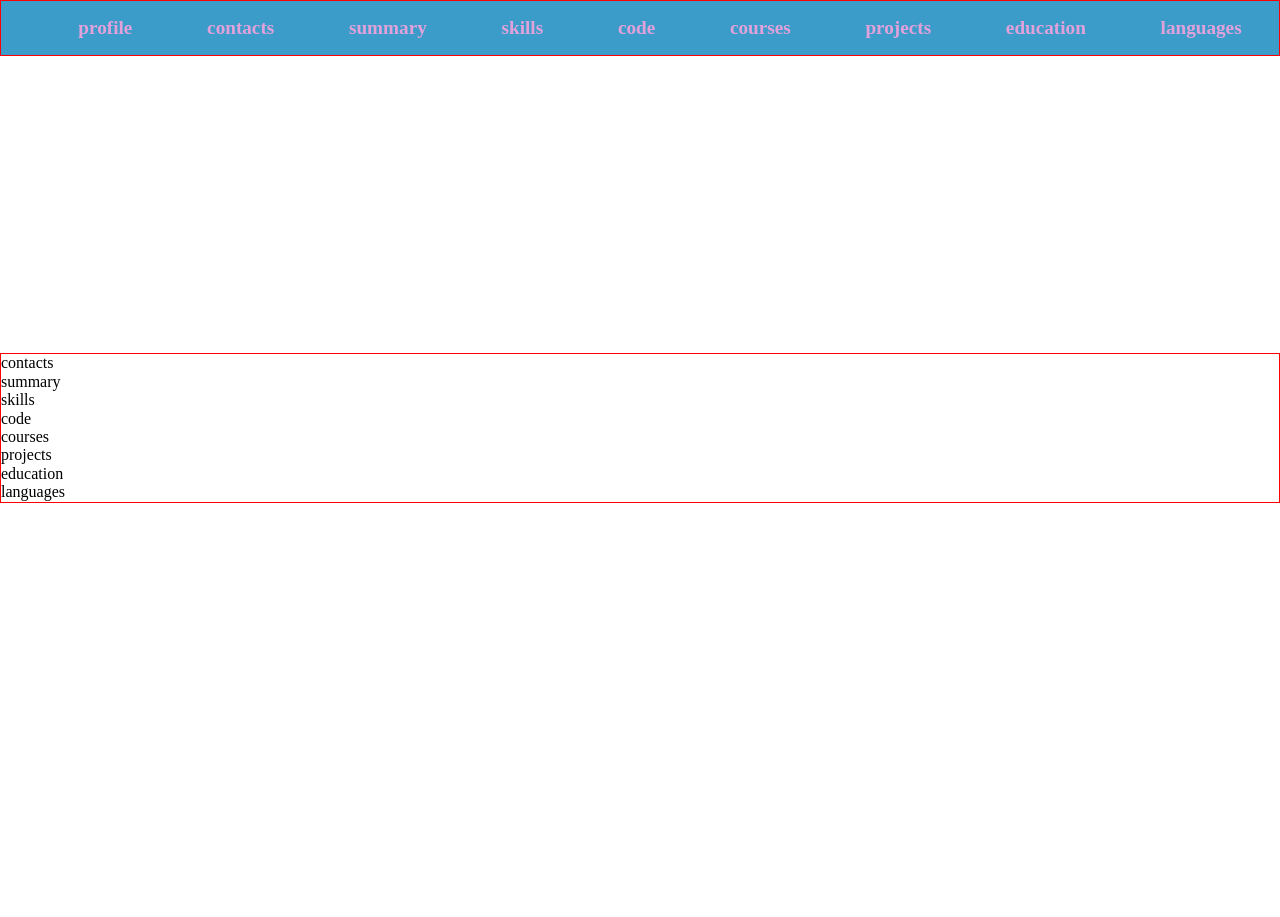
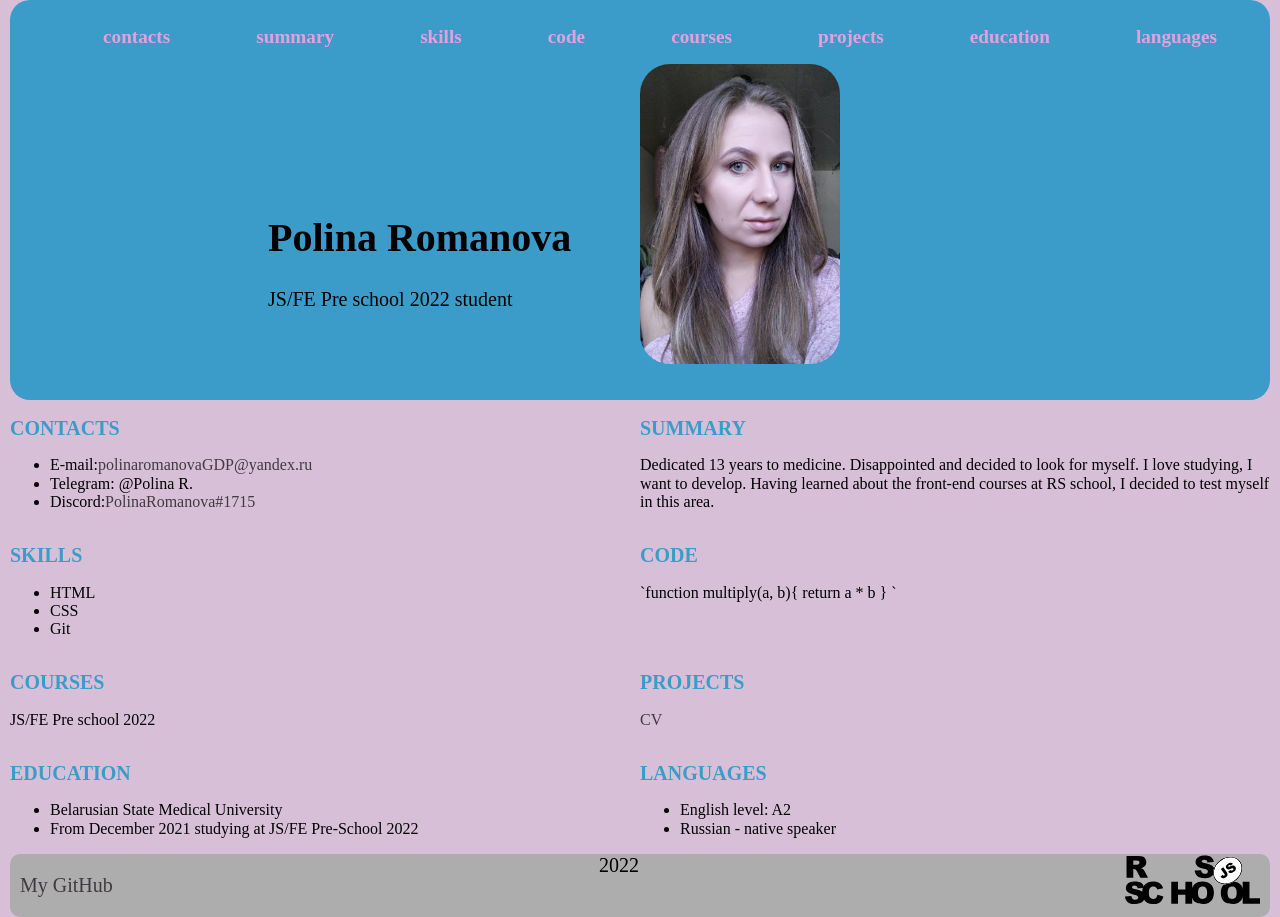
Before and after one commit to PolinaRomanova/rsschool-cv, a plain HTML site: page index.html in a window 1280 px wide. Before the commit the page ends 800 px from the top, so only its background shows below. Drawn offline with nearby package versions, Linux system fonts and the light colour scheme.

Commit message:
feat: text and foto

```diff
--- a/index.html
+++ b/index.html
@@ -18,7 +18,6 @@
     <div class="container">
         <nav class="nav">
        <ul class="nav-list">
-        <li class="nav-item"><a href="#profile" class="nav-link">profile</a></li>
            <li class="nav-item"><a href="#contacts" class="nav-link">contacts</a></li>
            <li class="nav-item"><a href="#summary" class="nav-link">summary</a></li>
            <li class="nav-item"><a href="#skills" class="nav-link">skills</a></li>
@@ -29,30 +28,100 @@
            <li class="nav-item"><a href="#languages" class="nav-link">languages</a></li>
        </ul>
           </nav>
+         </div>
+    <div class="profile">
+             <div class="name"><h1>Polina Romanova</h1>
+                <p>JS/FE Pre school 2022 student</p>
+             </div>
+          <div> <img src="photo cv.jpg" alt="my photo" class="img">
+        </div>
 
+
+  </div>
     </header>
-
-    <main class="main">
-        <div class="conteiner">
-            <section class="section" id="profile">
-
-            </section>
-            <section class="section" id="contacts">contacts</section>
-            <section class="section" id="summary">summary</section>
-            <section class="section" id="skills">skills</section>
-            <section class="section" id="code">code</section>
-            <section class="section" id="courses">courses</section>
-            <section class="section" id="projects">projects</section>
-            <section class="section" id="education">education</section>
-            <section class="section" id="languages">languages</section>
 
 
 
 
-       </div>
-    </main>
 
-    <footer class ="foot">
+ <main class="main-conteiner">
+
+    <section class="section" id="contacts">
+                    <h2 class="section-title">contacts</h2>
+                    <ul>
+                        <li>E-mail:<a href="mailto:polinaromanovaGDP@yandex.ru">polinaromanovaGDP@yandex.ru</a></li>
+                        <li>Telegram: @Polina R. </li>
+                        <li>Discord:<a href="https://discord.com/invite/zUr7wWYPXE">PolinaRomanova#1715</a></li>
+                    </ul>
+                </section>
+                    <section class="section" id="summary">
+                        <h2 class="section-title">summary</h2>
+                        <p> Dedicated 13 years to medicine. Disappointed and decided to look for myself. I love studying, I want to develop. Having learned about the front-end courses at RS school, I decided to test myself in this area. </p>
+                    </section>
+                    <section class="section" id="skills">
+                        <h2 class="section-title">skills</h2>
+                        <ul>
+                            <li >HTML</li>
+                            <li > CSS </li>
+                            <li >Git</li>
+                        </ul>
+                    </section>
+                    <section class="section" id="code">
+
+                        <h2 class="section-title">code</h2>
+                        <p>
+                            `function multiply(a, b){
+                                return a * b
+                              }
+                              `
+                        </p>
+                        </section>
+                    <section class="section" id="courses">
+                        <h2 class="section-title">courses</h2>
+                        <p>
+                            JS/FE Pre school 2022
+                        </p>
+                    </section>
+                    <section class="section" id="projects">
+                        <h2 class="section-title">projects</h2>
+                        <a href="https://PolinaRomanova.github.io/rsschool-cv/cv">CV</a>
+                    </section>
+                    <section class="section" id="education">
+                         <h2 class="section-title">education</h2>
+                         <ul>
+                             <li>Belarusian State Medical University</li>
+                             <li>From December 2021 studying at JS/FE Pre-School 2022</li>
+                         </ul>
+                    </section>
+                    <section class="section" id="languages">
+                        <h2 class="section-title">languages</h2>
+                        <ul>
+                            <li>English level: A2</li>
+                            <li>Russian - native speaker</li>
+                        </ul>
+
+                    </section>
+
+
+
+</main>
+
+
+
+    <footer class ="footer">
+        <div>
+            <a class="footer__github" href=" https://github.com/PolinaRomanova">
+
+                <p>My GitHub</p>
+              </a>
+        </div>
+ <div>2022</div>
+            <div>
+            <a href="https://rs.school/js/">
+                <img src="rs_school_js.svg" height="50px">
+            </a>
+        </div>
+
 
     </footer>
 
--- a/style.css
+++ b/style.css
@@ -10,33 +10,40 @@
     max-width: 1440px;
     margin: 0 auto;
 }
+
 .body{
-
-
     min-height: 100vh;
-    margin: 0; padding: 0
+    margin: 0; padding: 0px 10px;
 }
 
 body {
+    background-color: thistle;
     display: flex;
     flex-direction: column;
     justify-content: space-between;
   }
 
+  body a {  text-decoration: none;
+    color: rgb(65, 58, 64);
+    font-style: normal;
+    cursor: pointer;
+  }
+
 .header {
-    border: 1px solid red;
      background-color: rgb(60, 156, 201);
+     padding: 10px;
+     height: 400px;
+     border-radius: 20px;
 }
+
 .nav-list {
     display: flex;
     justify-content: space-around;
     align-items: center;
     list-style: none;
-
-
   }
 
-  a {
+   nav a {
       text-decoration: none;
       color: rgb(225, 162, 219);
       font-style: normal;
@@ -45,16 +52,52 @@ body {
       cursor: pointer;
   }
   a:hover {
-
     color: white;
    }
 
+ .footer{
+    display: flex;
+    justify-content: space-between;
 
- .main {
-    border: 1px solid red;
- }
+    padding: 0 10px;
+   background-color: rgb(173, 173, 173);
+   font-size: 20px;
+   border-radius: 10px;
+}
+
+.main-conteiner {
+    display: flex;
+    flex-wrap: wrap;
+  }
 
 
- .footer{
-    border: 1px solid red;
- }
+  .img {
+     border-radius: 30px;
+     width: 200px;
+  }
+
+  .profile div {
+      height: 200px;
+      width: 50%;
+      float: left;
+  }
+
+  .section-title {
+    font-size: 20px;
+    text-transform: uppercase;
+    color:rgb(60, 156, 201);
+  }
+
+
+    .section {
+      width: 50%;
+    }
+
+.name {
+    font-size: 20px;
+    margin-left: auto;
+    margin-right: auto;
+    padding-left: 20%;
+    padding-top: 10%;
+
+}
```
Also changed, not shown: photo cv.jpg (added), rs_school_js.svg (added).
